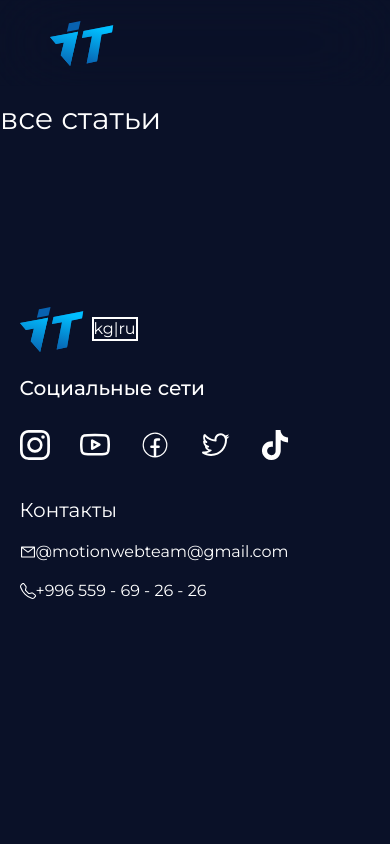
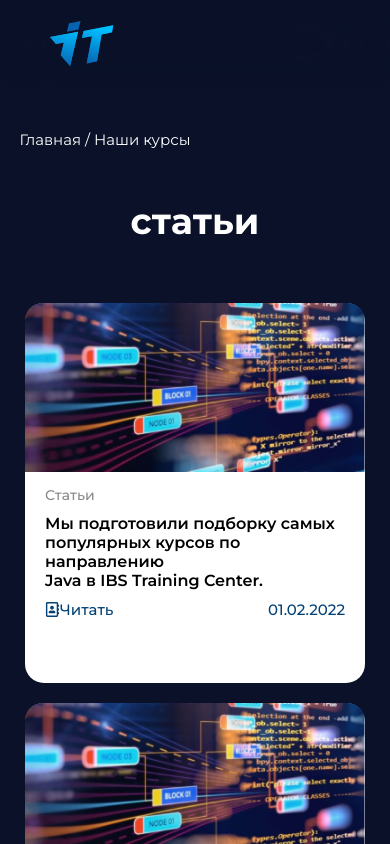
Before and after one commit to adilbek210505/react-IT-platphorm, a React (Create React App) app: page /allArticle in a window 390 px wide. Shown: the top 844 px of the page. Built offline with nearby package versions, Linux system fonts and the light colour scheme.

Commit message:
allatticlr commit

```diff
--- a/src/Companents/article/AllArticle/AllArticle.jsx
+++ b/src/Companents/article/AllArticle/AllArticle.jsx
@@ -1,10 +1,95 @@
 import React from 'react';
+import {FaRegAddressBook} from "react-icons/fa";
+import java from "../../image/main--photo--java.png";
+import {NavLink} from "react-router-dom";
 
 const AllArticle = () => {
     return (
-        <div className='allarticle'>
-            все статьи
+        <div id='allarticle'>
+            <div className="container">
+                <p>Главная <span>/ Наши курсы</span></p>
+                <div className="allarticle">
+                    <h1> статьи</h1>
+                    <div className="allarticle--group">
+                        <div className="allarticle--group__block">
+                            <img className="allarticle--group__block--image" src={java} alt=""/>
+                            <div className="allarticle--group__block--text">
+                                <h6>Статьи</h6>
+                                <p>Мы подготовили подборку самых популярных курсов по направлению <br/>Java в IBS
+                                    Training Center. </p>
+                                <div className="allarticle--group__block--text__link">
+                                    <a href="#"><FaRegAddressBook/>Читать</a>
+                                    <a href="#">01.02.2022</a>
+                                </div>
+                            </div>
+                        </div>
+                        <div className="allarticle--group__block">
+                            <img className="allarticle--group__block--image" src={java} alt=""/>
+                            <div className="allarticle--group__block--text">
+                                <h6>Статьи</h6>
+                                <p>Мы подготовили подборку самых популярных курсов по направлению <br/>Java в IBS
+                                    Training Center. </p>
+                                <div className="allarticle--group__block--text__link">
+                                    <a href="#"><FaRegAddressBook/>Читать</a>
+                                    <a href="#">01.02.2022</a>
+                                </div>
+                            </div>
+                        </div>
+                        <div className="allarticle--group__block">
+                            <img className="allarticle--group__block--image" src={java} alt=""/>
+                            <div className="allarticle--group__block--text">
+                                <h6>Статьи</h6>
+                                <p>Мы подготовили подборку самых популярных курсов по направлению <br/>Java в IBS
+                                    Training Center. </p>
+                                <div className="allarticle--group__block--text__link">
+                                    <a href="#"><FaRegAddressBook/>Читать</a>
+                                    <a href="#">01.02.2022</a>
+                                </div>
+                            </div>
+                        </div>
+                        <div className="allarticle--group__block">
+                            <img className="allarticle--group__block--image" src={java} alt=""/>
+                            <div className="allarticle--group__block--text">
+                                <h6>Статьи</h6>
+                                <p>Мы подготовили подборку самых популярных курсов по направлению <br/>Java в IBS
+                                    Training Center. </p>
+                                <div className="allarticle--group__block--text__link">
+                                    <a href="#"><FaRegAddressBook/>Читать</a>
+                                    <a href="#">01.02.2022</a>
+                                </div>
+                            </div>
+                        </div>
+                        <div className="allarticle--group__block">
+                        <img className="allarticle--group__block--image" src={java} alt=""/>
+                        <div className="allarticle--group__block--text">
+                            <h6>Статьи</h6>
+                            <p>Мы подготовили подборку самых популярных курсов по направлению <br/>Java в IBS
+                                Training Center. </p>
+                            <div className="allarticle--group__block--text__link">
+                                <a href="#"><FaRegAddressBook/>Читать</a>
+                                <a href="#">01.02.2022</a>
+                            </div>
+                        </div>
+                    </div>
+                        <div className="allarticle--group__block">
+                            <img className="allarticle--group__block--image" src={java} alt=""/>
+                            <div className="allarticle--group__block--text">
+                                <h6>Статьи</h6>
+                                <p>Мы подготовили подборку самых популярных курсов по направлению <br/>Java в IBS
+                                    Training Center. </p>
+                                <div className="allarticle--group__block--text__link">
+                                    <a href="#"><FaRegAddressBook/>Читать</a>
+                                    <a href="#">01.02.2022</a>
+                                </div>
+                            </div>
+                        </div>
+                    </div>
+                </div>
+
+            </div>
         </div>
+
+
     );
 };
 
--- a/src/Companents/home/Packet.jsx
+++ b/src/Companents/home/Packet.jsx
@@ -1,4 +1,4 @@
-import React from 'react';
+ import React from 'react';
 import fon from "../image/Packet-fon.png"
 import {NavLink} from "react-router-dom";
 import {BsCheck2} from "react-icons/bs";
--- a/src/style/home/Follow.scss
+++ b/src/style/home/Follow.scss
@@ -14,6 +14,8 @@
   }
 
   .hero {
+
+
     h1 {
       font-weight: 700;
       font-size: 36px;
--- a/src/style/home/allarticle.scss
+++ b/src/style/home/allarticle.scss
@@ -1,5 +1,164 @@
-.allarticle{
-  padding: 100px 0;
-  font-size: 30px;
-  color: #FFFFFF;
+#allarticle {
+  padding: 30px 0;
+
+  p {
+    padding-top: 100px;
+    color: white;
+    font-size: 15px;
+
+    span {
+    }
+  }
+
+  .allarticle {
+
+
+    h1 {
+      text-align: center;
+      font-weight: 700;
+      font-size: 36px;
+      line-height: 44px;
+      color: #FFFFFF;
+      padding: 50px 0;
+    }
+
+    &--group {
+      display: flex;
+      flex-wrap: wrap;
+      justify-content: center;
+
+      &__block {
+        width: 377px;
+        height: 355.44px;
+        background: #FFFFFF;
+        border-radius: 19px;
+        margin: 10px;
+
+        &--text {
+          padding: 0 20px;
+
+          h6 {
+            font-weight: 500;
+            font-size: 14px;
+            padding: 10px 0 0 0;
+            color: #898989;
+          }
+
+          p {
+            font-weight: 600;
+            font-size: 16px;
+            color: #000000;
+            padding: 10px 0;
+          }
+
+          &__link {
+            display: flex;
+            align-items: center;
+            justify-content: space-between;
+
+            a {
+              display: flex;
+              align-items: center;
+              font-weight: 500;
+              font-size: 15px;
+              color: #044176;
+            }
+          }
+        }
+      }
+    }
+  }
 }
+
+@media (max-width: 490px) {
+  #allarticle {
+    .allarticle {
+      &--group {
+        &__block {
+          width: 390px;
+          height: 400px;
+          background: #FFFFFF;
+          border-radius: 19px;
+          margin: 10px;
+
+          img {
+            width: 390px;
+          }
+        }
+      }
+    }
+  }
+}
+
+@media (max-width: 420px) {
+  #allarticle {
+    .allarticle {
+      &--group {
+        &__block {
+          width: 340px;
+          height: 380px;
+          background: #FFFFFF;
+          border-radius: 19px;
+          margin: 10px;
+
+          img {
+            width: 340px;
+          }
+
+          &--text {
+          }
+        }
+      }
+    }
+  }
+}
+
+@media (max-width: 376px) {
+  #allarticle {
+    .allarticle {
+      &--group {
+        &__block {
+          width: 310px;
+          height: 340px;
+          background: #FFFFFF;
+          border-radius: 19px;
+          margin: 10px;
+
+          img {
+            width: 310px;
+          }
+
+          &--text {
+            &__link {
+            }
+          }
+        }
+      }
+    }
+  }
+}
+
+@media (max-width: 320px) {
+  #allarticle {
+    .allarticle {
+      &--group {
+        &__block {
+          width: 260px;
+          height: 320px;
+          background: #FFFFFF;
+          border-radius: 19px;
+          margin: 10px;
+
+          img {
+            width: 260px;
+          }
+
+          &--text {
+            &__link {
+            }
+          }
+        }
+      }
+    }
+  }
+}
```
